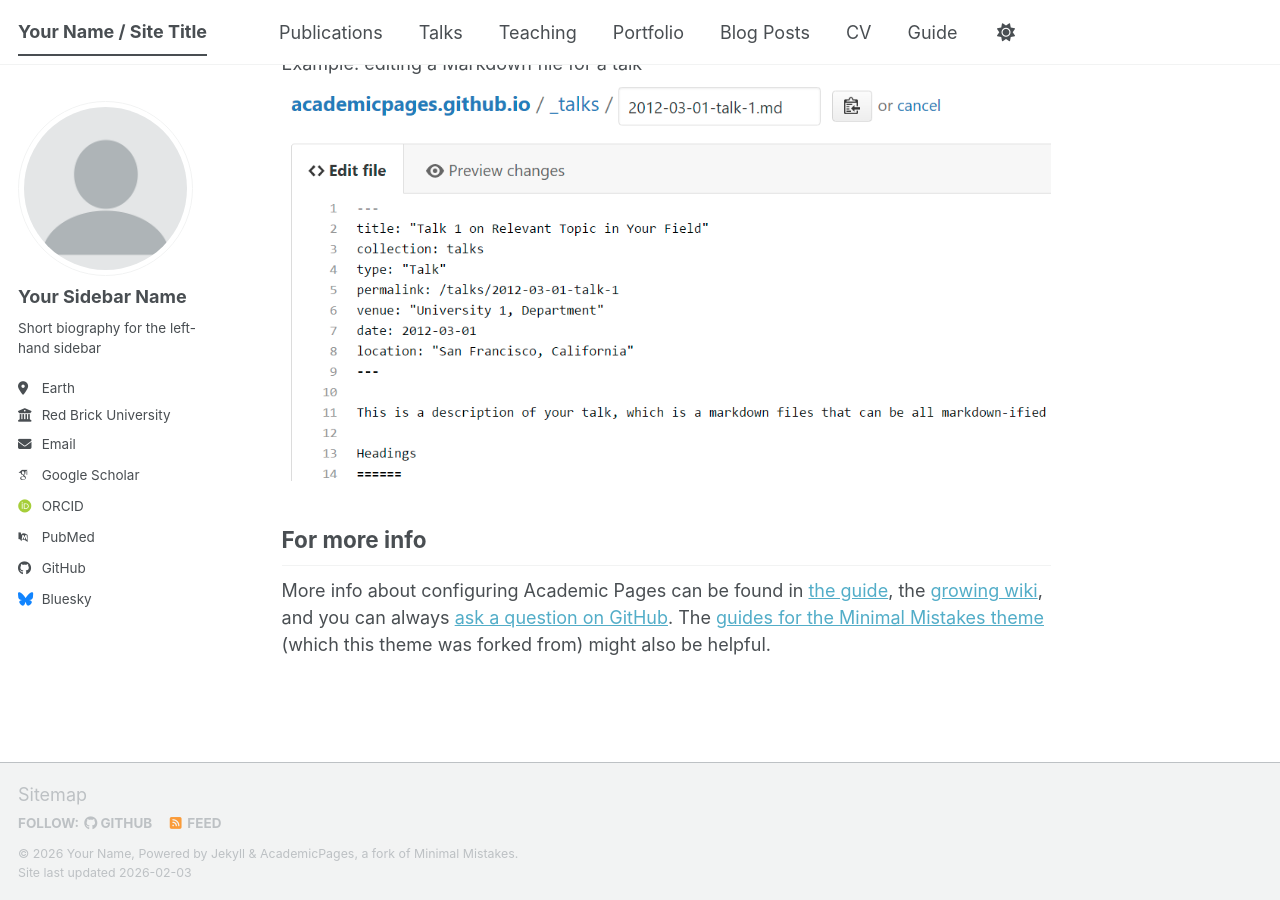
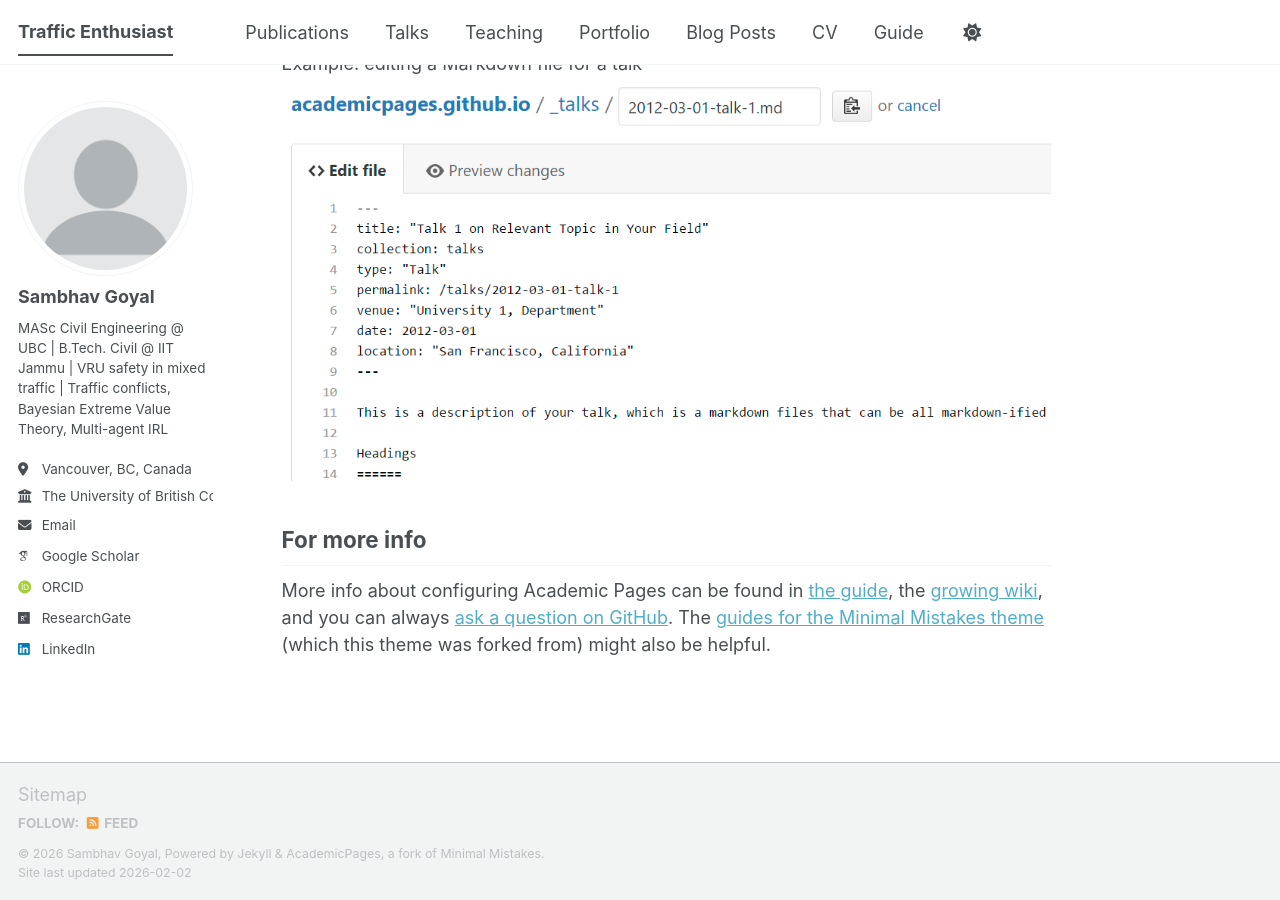
Before and after one commit to SambhavGoyal/sambhavgoyal.github.io, a Jekyll site: the page built from _pages/about.md, in a window 1280 px wide and 900 px high, scrolled down 2720 px. Built offline with Jekyll 4.4.1, drawn with Linux system fonts in a browser that asks for light colours; some web fonts are replaced; a script bundle is joined from its source files by our own code; library files that are not in the unit come from our copies.

Commit message:
Modify site title, author details, and timezone
Updated personal information and site settings in the configuration file.

```diff
--- a/_config.yml
+++ b/_config.yml
@@ -9,14 +9,14 @@
 # Basic Site Settings
 locale                   : "en-US"
 site_theme               : "default" # The available themes options are "default", "air", "sunrise", "mint", "dirt" and "contrast"
-title                    : "Your Name / Site Title"
+title                    : "Traffic Enthusiast"
 title_separator          : "-"
-name                     : &name "Your Name"
-description              : &description "Your Name's academic portfolio"   # Update this with a general description of your site, this is the default if not overridden by a page
-url                      : https://academicpages.github.io # The base hostname & protocol for your site e.g. "https://[your GitHub username].github.io",
+name                     : &name "Sambhav Goyal"
+description              : &description "Academic portfolio: traffic safety, VRU behaviour, IRL/EVT, mixed & less-organized traffic"   # Update this with a general description of your site, this is the default if not overridden by a page
+url                      : https://sambhavgoyal.github.io # The base hostname & protocol for your site e.g. "https://[your GitHub username].github.io",
                                                            # or if you already have some other page hosted on Github then use "https://[your GitHub username].github.io/[Your Repo Name]"
 baseurl                  : "" # the subpath of your site, e.g. "/blog"
-repository               : "academicpages/academicpages.github.io"
+repository               : "sambhavgoyal/sambhavgoyal.github.io"
 
 # Site Author - The following control what appear as part of the author content on the side bar.
 #               If a field is blank the icon and link will not appear, otherwise it will be shown.
@@ -24,25 +24,25 @@ repository               : "academicpages/academicpages.github.io"
 author:
   # Biographic information
   avatar           : "profile.png"
-  name             : "Your Sidebar Name"
+  name             : "Sambhav Goyal"
   pronouns         : # example: "she/her"
-  bio              : "Short biography for the left-hand sidebar"
-  location         : "Earth"
-  employer         : "Red Brick University"
+  bio              : "MASc Civil Engineering @ UBC | B.Tech. Civil @ IIT Jammu | VRU safety in mixed traffic | Traffic conflicts, Bayesian Extreme Value Theory, Multi-agent IRL"
+  location         : "Vancouver, BC, Canada"
+  employer         : "The University of British Columbia"
   uri              : # URL
-  email            : "none@example.org"
+  email            : "sambhavgoyal2208@gmail.com"
 
   # Academic websites
   academia         : # URL
   arxiv            : # URL - Update with the correct link to your profile
-  googlescholar    : "https://scholar.google.com/citations?user=PS_CX0AAAAAJ"
+  googlescholar    : "https://scholar.google.co.in/citations?user=L24wvSkAAAAJ&hl=en&authuser=1"
   inspire-hep      : # URL
   impactstory      : # URL
-  orcid            : "https://orcid.org/yourorcidurl"
+  orcid            : "https://orcid.org/0009-0000-0015-3435"
   semantic         : # URL
   ssrn             : # URL
-  pubmed           : "https://www.ncbi.nlm.nih.gov/pubmed/?term=john+snow"
-  researchgate     : # URL
+  pubmed           : # URL
+  researchgate     : "https://www.researchgate.net/profile/Sambhav-Goyal-2"
   scopus           : # URL
   zotero           : # URL
 
@@ -51,13 +51,13 @@ author:
   bitbucket        : # Username - Update with your username on the site
   codepen          : # Username
   dribbble         : # Username
-  github           : "academicpages"
+  github           : # "academicpages"
   kaggle           : # Username
   stackoverflow    : # User number or user number and name (i.e., use "1" or "1/jeff-atwood")
 
   # Social media
   artstation       : # Username
-  bluesky          : "bsky.app" # Replace this with you Bluesky username
+  bluesky          : # "bsky.app" # Replace this with you Bluesky username
   facebook         : # Username
   flickr           : # Username
   foursquare       : # Username
@@ -66,7 +66,7 @@ author:
   keybase          : # Username
   instagram        : # Username
   lastfm           : # Username
-  linkedin         : # Username
+  linkedin         : "https://www.linkedin.com/in/sambhavgoyal2208/"
   mastodon         : # URL
   medium           : # URL
   pinterest        : # Username
@@ -86,6 +86,7 @@ author:
 publication_category:
   books:
     title: 'Books'
+    title: 'Books2'
   manuscripts:
     title: 'Journal Articles'
   conferences:
@@ -99,7 +100,8 @@ future                   : true
 read_more                : "disabled" # if enabled, adds "Read more" links to excerpts
 talkmap_link             : false      #change to true to add link to talkmap on talks page
 comments:
-  provider               : # false (default), "disqus", "discourse", "facebook", "google-plus", "staticman", "custom"
+  provider               : false
+  # false (default), "disqus", "discourse", "facebook", "google-plus", "staticman", "custom"
   disqus:
     shortname            :
   discourse:
@@ -245,7 +247,7 @@ defaults:
       layout: single
       author_profile: true
       read_time: true
-      comments: true
+      comments: false
       share: true
       related: true
   # _pages
@@ -263,7 +265,7 @@ defaults:
       layout: single
       author_profile: true
       share: true
-      comments: true
+      comments: false
   # _publications
   - scope:
       path: ""
@@ -272,7 +274,7 @@ defaults:
       layout: single
       author_profile: true
       share: true
-      comments: true
+      comments: false
   # _portfolio
   - scope:
       path: ""
@@ -281,7 +283,7 @@ defaults:
       layout: single
       author_profile: true
       share: true
-      comment: true
+      comment: false
   # _talks
   - scope:
       path: ""
@@ -302,7 +304,7 @@ sass:
 permalink: /:categories/:title/
 # paginate: 5 # amount of posts to show
 # paginate_path: /page:num/
-timezone: Etc/UTC # https://en.wikipedia.org/wiki/List_of_tz_database_time_zones
+timezone: America/Vancouver # https://en.wikipedia.org/wiki/List_of_tz_database_time_zones
 
 
 # Plugins
```
